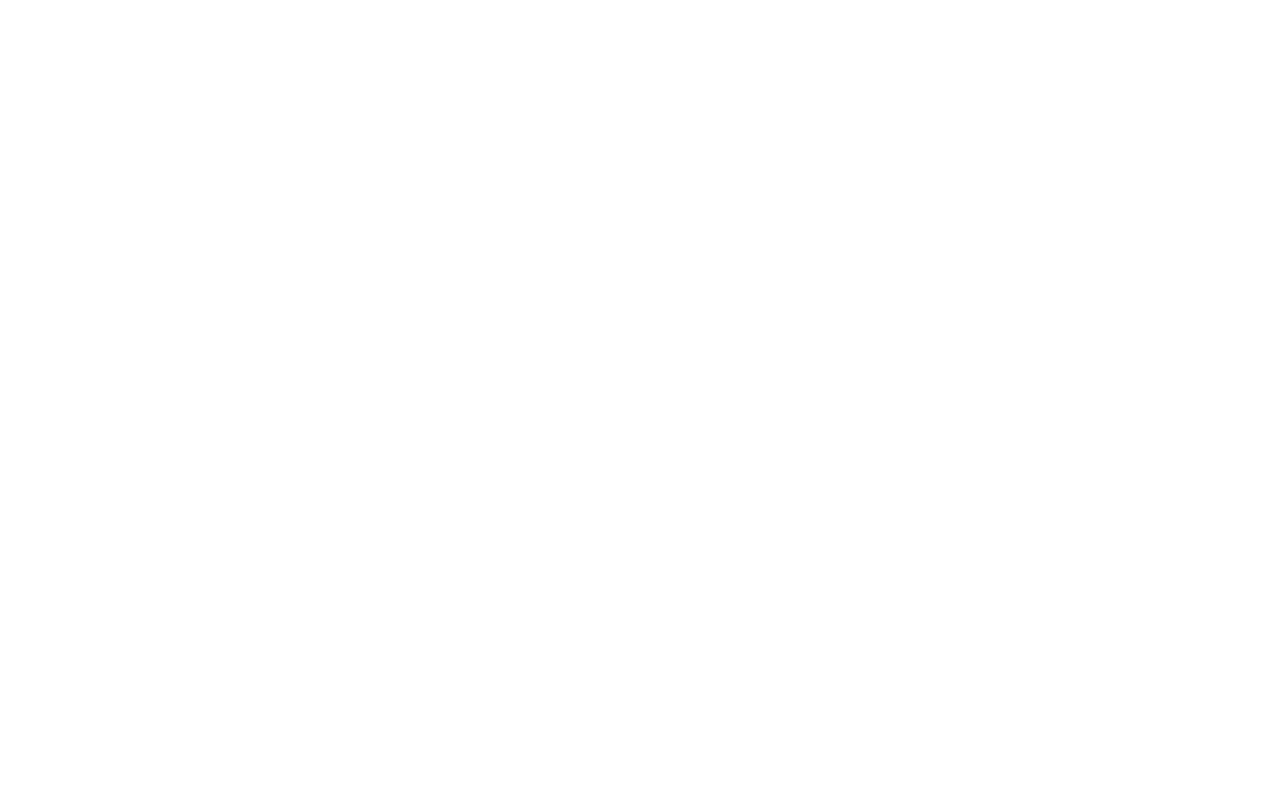
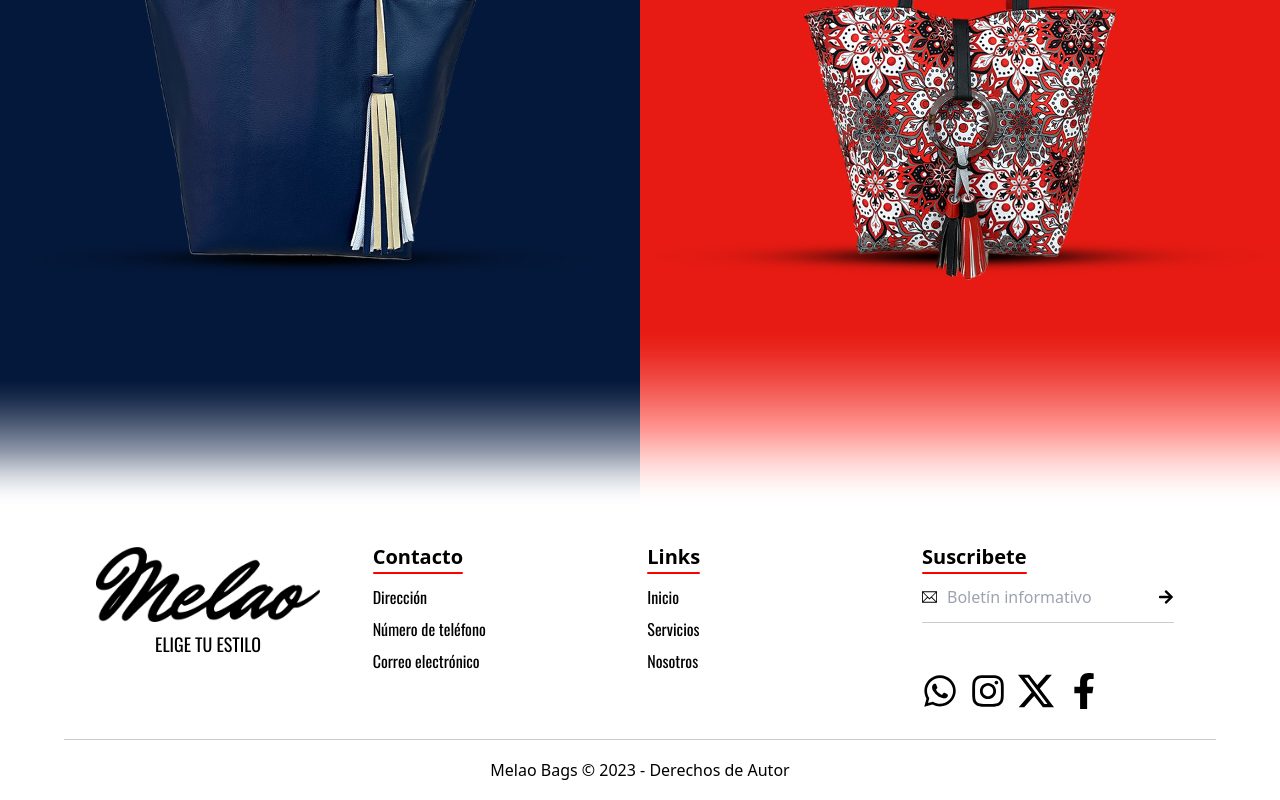
Before and after one commit to sebastianlopezs/melao-bags, a React (Vite) app: page / in a window 1280 px wide. Shown: the part 1273-2073 px from the top of the page. Before the commit the page ends 800 px from the top, so only its background shows below. Built offline with nearby package versions, Linux system fonts and the light colour scheme.

Commit message:
avance de landing page

```diff
--- a/index.html
+++ b/index.html
@@ -2,7 +2,7 @@
 <html lang="en">
   <head>
     <meta charset="UTF-8" />
-    <link rel="icon" type="image/svg+xml" href="/melaosquarelogo.jpg" />
+    <link rel="icon" type="image/svg+xml" href="/melaoicon.png" />
     <meta name="viewport" content="width=device-width, initial-scale=1.0" />
     <title>Melao Bags</title>
     <link rel="preconnect" href="https://fonts.googleapis.com">
--- /dev/null
+++ b/src/components/Footer.jsx
@@ -0,0 +1,86 @@
+import { Link } from "react-router-dom";
+import "../css/footer.css";
+import {
+  FaWhatsapp,
+  FaInstagram,
+  FaFacebookF,
+  FaArrowRight,
+} from "react-icons/fa";
+import { BsTwitterX } from "react-icons/bs";
+import { TfiEmail } from "react-icons/tfi";
+
+export const Footer = () => {
+  return (
+    <div className="footer bg-white text-black">
+      <footer>
+        <div className="row">
+          <div className="colPrincipal">
+            <img src="/melaologo.jpg" className="w-56 mb-2" />
+            <h2 className="slogan text-center text-lg mb-">ELIGE TU ESTILO</h2>
+          </div>
+          <div className="col">
+            <h3>
+              Contacto{" "}
+              <div className="underlineFooter">
+                <span></span>
+              </div>{" "}
+            </h3>
+            <ul>
+              <li>
+                <Link to="">Dirección</Link>
+              </li>
+              <li>
+                <Link to="">Número de teléfono</Link>
+              </li>
+              <li>
+                <Link to="">Correo electrónico</Link>
+              </li>
+            </ul>
+          </div>
+          <div className="col">
+            <h3>
+              Links{" "}
+              <div className="underlineFooter">
+                <span></span>
+              </div>{" "}
+            </h3>
+            <ul>
+              <li>
+                <Link to="/">Inicio</Link>
+              </li>
+              <li>
+                <Link to="/">Servicios</Link>
+              </li>
+              <li>
+                <Link to="/">Nosotros</Link>
+              </li>
+            </ul>
+          </div>
+          <div className="col">
+            <h3>
+              Suscribete
+              <div className="underlineFooter">
+                <span></span>
+              </div>{" "}
+            </h3>
+            <form className="formFooter">
+              <TfiEmail className="text-lg" />
+              <input type="email" placeholder="Boletín informativo" required />
+              <button type="submit">
+                <FaArrowRight className="hover:text-red-600 transition duration-300 cursor-pointer"/>
+              </button>
+            </form>
+            <div className="social-icons flex gap-3 text-4xl">
+              <FaWhatsapp className="hover:text-red-600 transition duration-300 cursor-pointer" />
+              <FaInstagram className="hover:text-red-600 transition duration-300 cursor-pointer" />
+              <BsTwitterX className="hover:text-red-600 transition duration-300 cursor-pointer" />
+              <FaFacebookF className="hover:text-red-600 transition duration-300 cursor-pointer" />
+            </div>
+          </div>
+        </div>
+        <hr />
+        <p className="copyright">Melao Bags © 2023 - Derechos de Autor</p>
+      </footer>
+    </div>
+  );
+};
--- a/src/components/Navbar.jsx
+++ b/src/components/Navbar.jsx
@@ -8,7 +8,7 @@
   const [isOpen, setIsOpen] = useState(false);
 
   return (
-    <header className="fixed flex justify-between items-center z-[100] w-screen py-5 font-serif text-black bg-white border border-black border-b-1 top-0 left-0 transition duration-300">
+    <header className="fixed flex justify-center items-center z-[100] w-screen py-5 font-serif text-black bg-white border border-black border-b-1 top-0 left-0 transition duration-300 ">
       <div
         className="hidden resp:flex justify-center items-center mr-5 w-10 h-10 text-2xl bg-[rgba(255,255,255,0.2)] hover:bg-[rgba(255,255,255,0.3)] rounded-full cursor-pointer"
         onClick={() => {
@@ -35,15 +35,15 @@
           (isOpen ? "resp:right-0" : "resp:-right-60")
         }
       >
-        <ul className="flex items-center justify-between resp:mt-5 resp:flex-col">
-          <FiSearch />
+        <ul className="flex items-center ml-10 gap-16 justify-between resp:mt-5 resp:flex-col">
+          <FiSearch className="cursor-pointer text-black text-2xl hover:text-red-600 transition duration-300" />
           <li className="my-2.5">
             <NavLink
               onClick={() => {
                 setIsOpen(false);
               }}
               to="/"
-              className="text-xl font-medium ml-6 hover:text-neutral-300 hover:transition-all duration-300 resp:m-0"
+              className="text-xl font-medium ml-6 hover:text-red-600 hover:transition-all duration-300 resp:m-0"
             >
               LO NUEVO
             </NavLink>
@@ -54,7 +54,7 @@
                 setIsOpen(false);
               }}
               to="/"
-              className="text-xl font-medium ml-6 hover:text-neutral-300 hover:transition-all duration-300 resp:m-0"
+              className="text-xl font-medium ml-6 hover:text-red-600 hover:transition-all duration-300 resp:m-0"
             >
               PRODUCTOS
             </NavLink>
@@ -72,7 +72,7 @@
                 setIsOpen(false);
               }}
               to="/"
-              className="text-xl font-medium ml-6 mr-6 hover:text-neutral-300 hover:transition-all duration-300 resp:m-0"
+              className="text-xl font-medium ml-6 mr-6 hover:text-red-600 hover:transition-all duration-300 resp:m-0"
             >
               OFERTAS
             </NavLink>
@@ -83,12 +83,12 @@
                 setIsOpen(false);
               }}
               to="/"
-              className="text-xl font-medium ml-6 mr-6 hover:text-neutral-300 hover:transition-all duration-300 resp:m-0"
+              className="text-xl font-medium ml-6 mr-6 hover:text-red-600 hover:transition-all duration-300 resp:m-0"
             >
               CONTACTO
             </NavLink>
           </li>
-          <IoBagOutline />
+          <IoBagOutline className="cursor-pointer text-black text-2xl hover:text-red-600 transition duration-300" />
         </ul>
       </nav>
     </header>
--- a/src/css/app.css
+++ b/src/css/app.css
@@ -2,7 +2,7 @@
 @tailwind components;
 @tailwind utilities;
 
-h2, li, ul {
+h2, li, ul, button {
   font-family: "Coming Soon", cursive;
   font-family: "Oswald", sans-serif;
 }
--- /dev/null
+++ b/src/css/footer.css
@@ -0,0 +1,117 @@
+* {
+    margin: 0;
+    padding: 0;
+    box-sizing: border-box;
+  }
+
+  .footer {
+    width: 100%;
+    bottom: 0;
+    padding: 30px 0 20px;
+    line-height: 20px;
+    border: white solid 1px;
+    border-right: none;
+    border-left: none;
+    border-bottom: none;
+  }
+
+  .colPrincipal {
+    margin-top: 10px;
+    margin-right: 40px;
+  }
+  .colPrincipal .logoFooter {
+    font-size: 45px;
+    font-weight: bold;
+    cursor: pointer;
+    margin-bottom: 25px;
+    text-align: center;
+  }
+
+  .row {
+    width: 85%;
+    margin: auto;
+    display: flex;
+    flex-wrap: wrap;
+    align-items: flex-start;
+    justify-content: space-between;
+  }
+
+  .col {
+    flex-basis: 25%;
+    padding: 10px;
+  }
+  .col h3 {
+    font-weight: bold;
+    font-size: 20px;
+    width: fit-content;
+    margin-bottom: 20px;
+    position: relative;
+  }
+
+  ul li {
+    margin-bottom: 12px;
+  }
+
+  .formFooter {
+    padding-bottom: 15px;
+    display: flex;
+    align-items: center;
+    justify-content: space-between;
+    border-bottom: 1px solid #ccc;
+    margin-bottom: 50px;
+  }
+  .formFooter input {
+    width: 100%;
+    background: transparent;
+    color: #ccc;
+    border: none;
+    outline: none;
+    margin-left: 10px;
+  }
+
+  .social-icons .rrss {
+    font-size: 35px;
+    margin-right: 20px;
+  }
+  .social-icons .rrss:last-child {
+    margin-right: 0;
+  }
+
+  hr {
+    width: 90%;
+    border: 0;
+    border-bottom: 1px solid #ccc;
+    margin: 20px auto;
+  }
+
+  .copyright {
+    text-align: center;
+  }
+
+  .underlineFooter {
+    width: 100%;
+    height: 2px;
+    background: #ff0000;
+    border-radius: 3px;
+    position: absolute;
+    top: 25px;
+    left: 0;
+    overflow: hidden;
+  }
+
+  @keyframes moving {
+    0% {
+      left: -20px;
+    }
+    100% {
+      left: 100%;
+    }
+  }
+  @media (max-width: 700px) {
+    .footer {
+      bottom: unset;
+    }
+    .col {
+      flex-basis: 100%;
+    }
+  }/*# sourceMappingURL=footer.css.map */
--- a/src/layout.jsx
+++ b/src/layout.jsx
@@ -3,6 +3,7 @@
 
 import { App } from "./views/App.jsx";
 import { Navbar } from "./components/Navbar.jsx";
+import { Footer } from "./components/Footer.jsx";
 
 // import { NotFound } from "./views/notfound.jsx";
 
@@ -22,6 +23,7 @@
             <>
               <Navbar />
               <App />
+              <Footer />
             </>
           }
         />
--- a/src/views/App.jsx
+++ b/src/views/App.jsx
@@ -1,11 +1,16 @@
 import "../css/app.css";
 
 export const App = () => {
-
   return (
     <>
-    <div className="mt-28"></div>
-      <div>hola mundo</div>
+      <div className="mt-28"></div>
+      <img src="/landingpage1.jpg" className="" />
+      <div className="flex justify-center w-full my-5">
+        <button className="w-40 border border-black hover:border-red-600 text-black hover:text-red-600 transition duration-300 rounded-full p-3 text-xl">
+          Explorar
+        </button>
+      </div>
+      <img src="/landingpage2.png" className="" />
     </>
   );
-}
+};
```
Also changed, not shown: public/landingpage2.png (added), public/melaoicon.png (added).
